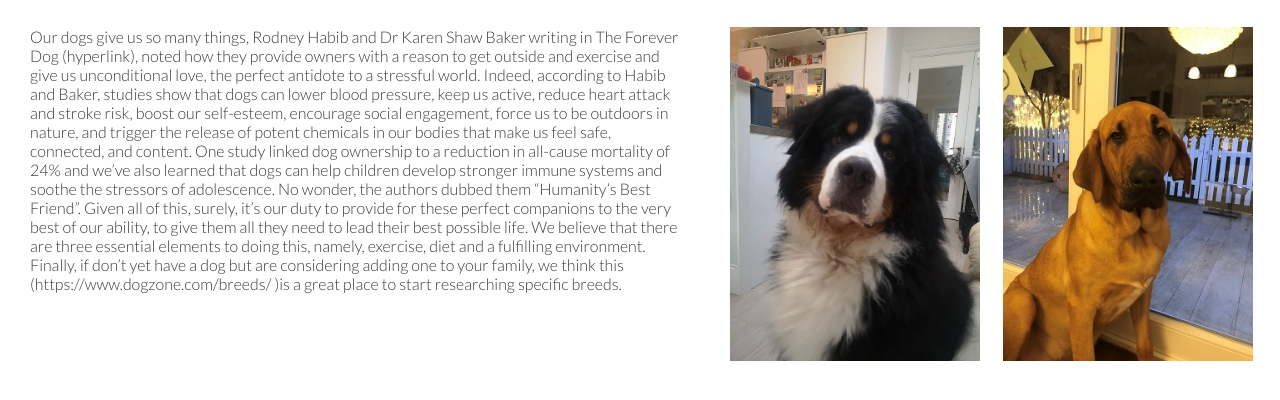
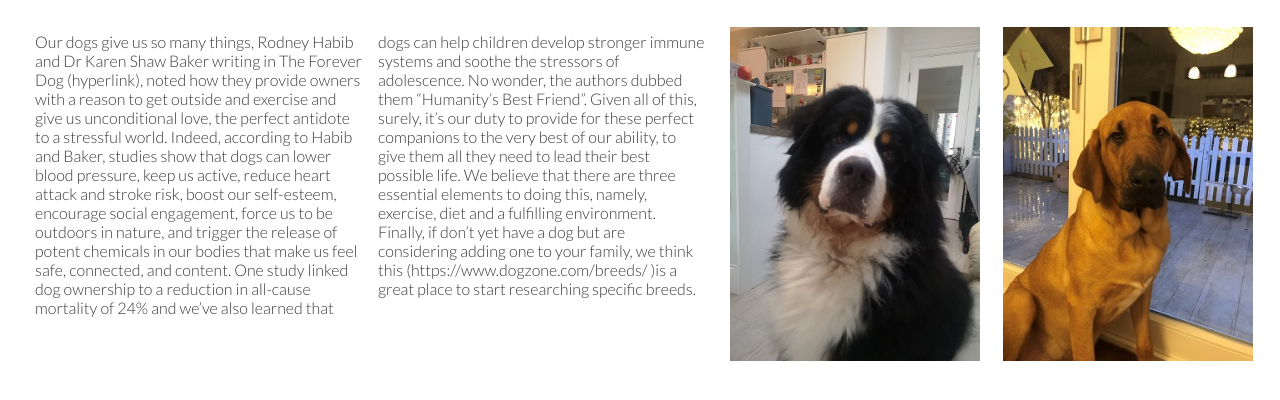
Before and after one commit to SDDNG/yourdogshealth, a plain HTML site: page home.html in a window 1280 px wide. Shown: the part 78-478 px from the top of the page. Drawn offline with Linux system fonts and the light colour scheme.

Commit message:
Improved margins and columns on main page

```diff
--- a/assets/css/style.css
+++ b/assets/css/style.css
@@ -63,8 +63,10 @@ body {
 #home-page-text {
     margin-top: 30px;
     margin-left: 30px;
-    width:650px;
+    width:670px;
     float: left;
+    column-count: 2;
+    padding:5px;
 }
 
 .main-image {
```
